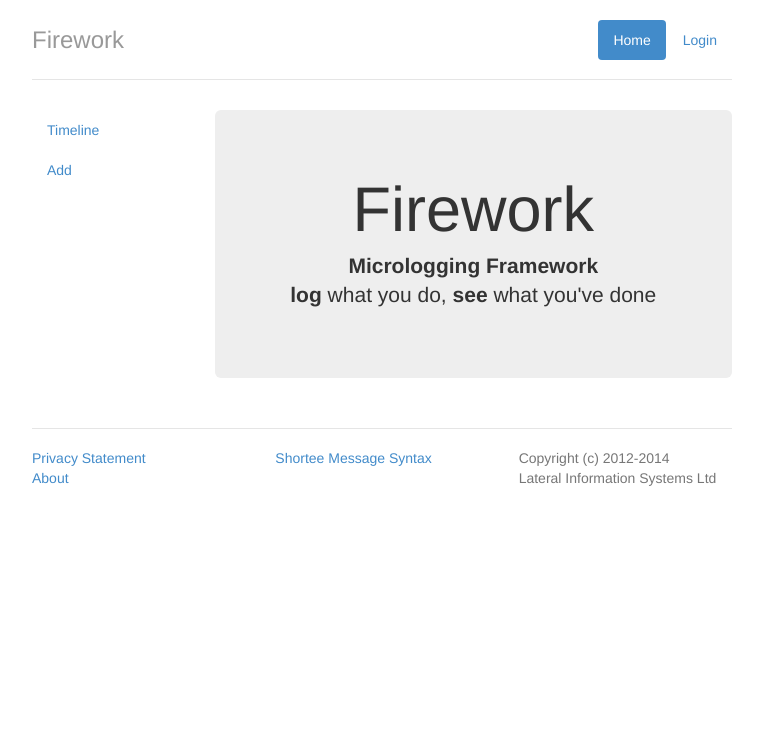
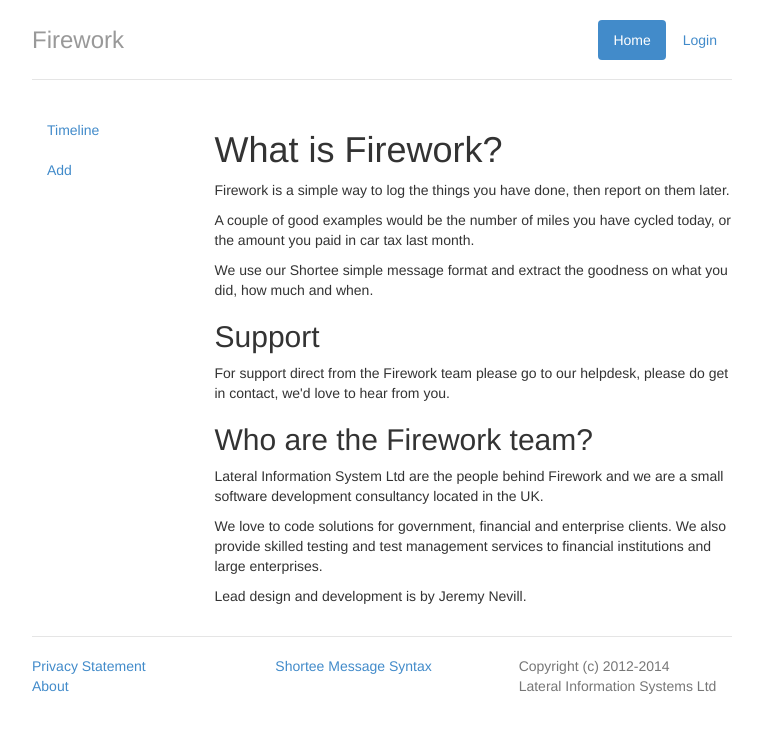
Before and after one commit to Smugstudios/firework-ng, a website: page app/index.html at #/about in a window 1280 px wide. Shown: the whole page, without its empty margins (258-1021 px from the left). Drawn offline with Linux system fonts and the light colour scheme; files that its build step writes are made by us from their sources; files whose address does not match are found by name.

```diff
--- a/app/index.html
+++ b/app/index.html
@@ -57,8 +57,8 @@
         <div class="row">
             <div class="col-sm-4">
                 <ul class="list-unstyled">
-                    <li><a href="/privacy">Privacy Statement</a></li>
-                    <li><a href="/about">About</a></li>
+                    <li><a href="http://nevill.net/privacy/">Privacy Statement</a></li>
+                    <li><a href="#/about">About</a></li>
                 </ul>
             </div>
             <div class="col-sm-4">
--- a/app/scripts/angular-azure-mobile-service.js
+++ b/app/scripts/angular-azure-mobile-service.js
@@ -3,8 +3,8 @@
 angular.module('azure-mobile-service.module', [])
     .service('Azureservice', function Azureservice($q) {
 
-        var API_URL = 'https://firework.azure-mobile.net/';
-        var API_KEY = '';
+        var API_URL = 'https://yourfireworkurl.azure-mobile.net/';
+        var API_KEY = 'notused';
         var VAILD_OAUTH_PROVIDERS = ['google', 'twitter', 'facebook', 'windowsaccount', 'windowsazureactivedirectory'];
 
         var MobileServiceClient = WindowsAzure.MobileServiceClient;
--- a/app/scripts/app.js
+++ b/app/scripts/app.js
@@ -30,6 +30,10 @@
                 templateUrl: 'views/login.html',
                 controller: 'LoginController'
             })
+            .when('/about', {
+                templateUrl: 'views/about.html',
+                controller: 'MainController'
+            })
             .otherwise({
                 redirectTo: '/'
             });
--- /dev/null
+++ b/app/views/about.html
@@ -0,0 +1,35 @@
+<h1>What is Firework?</h1>
+<p>
+    Firework is a simple way to log the things you have done, then report on them later.
+</p>
+<p>
+    A couple of
+    good examples would be the number of miles you have cycled today, or the amount you paid in car tax last month.
+</p>
+<p>
+    We use our Shortee simple message format and extract the goodness on what you did, how much and when.
+</p>
+
+<h2>
+    Support
+</h2>
+<p>
+    For support direct from the Firework team please go to our helpdesk, please do get in contact, we'd love to hear
+    from you.
+</p>
+
+<h2>
+    Who are the Firework team?
+</h2>
+<p>
+    Lateral Information System Ltd are the people behind Firework and we are a small software development
+    consultancy located in the UK.
+</p>
+<p>
+    We love to code solutions for government, financial and enterprise clients. We also provide skilled testing and test
+    management services to financial institutions and large enterprises.
+</p>
+<p>
+    Lead design and development is by Jeremy Nevill.
+</p>
+<p>
```
Also changed, not shown: app/views/timeline.html (+3 -2 lines).
